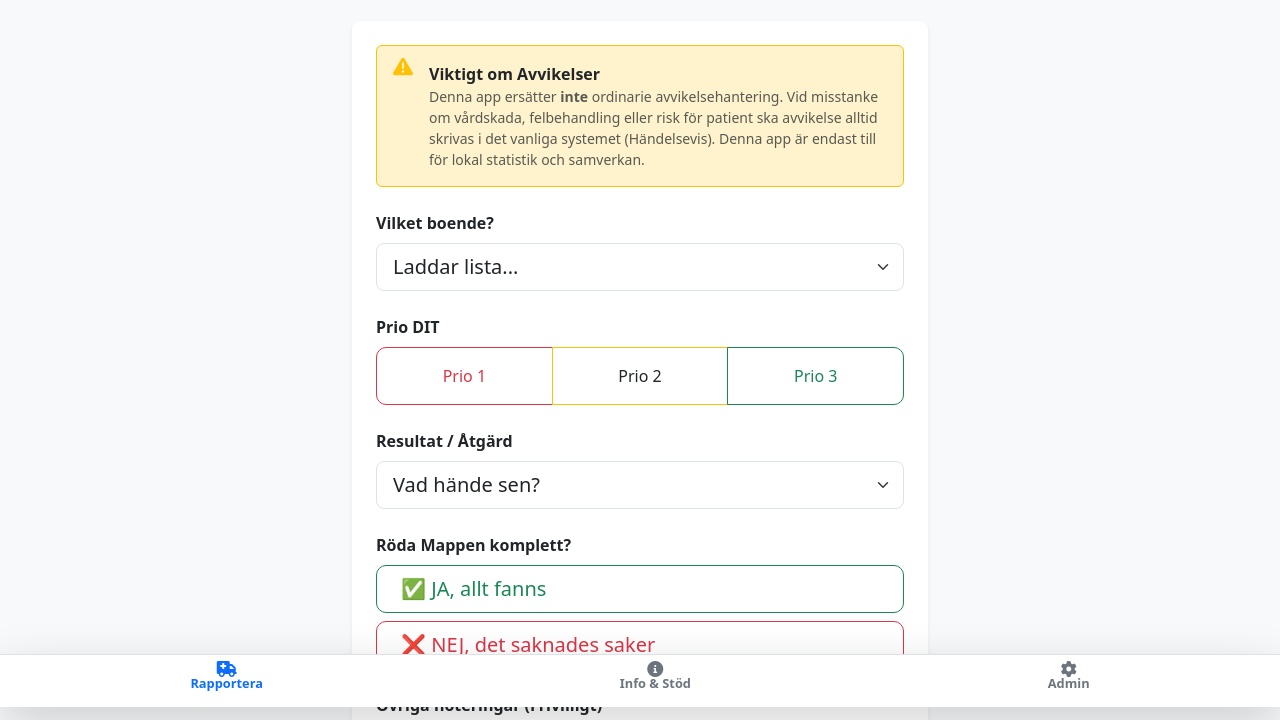
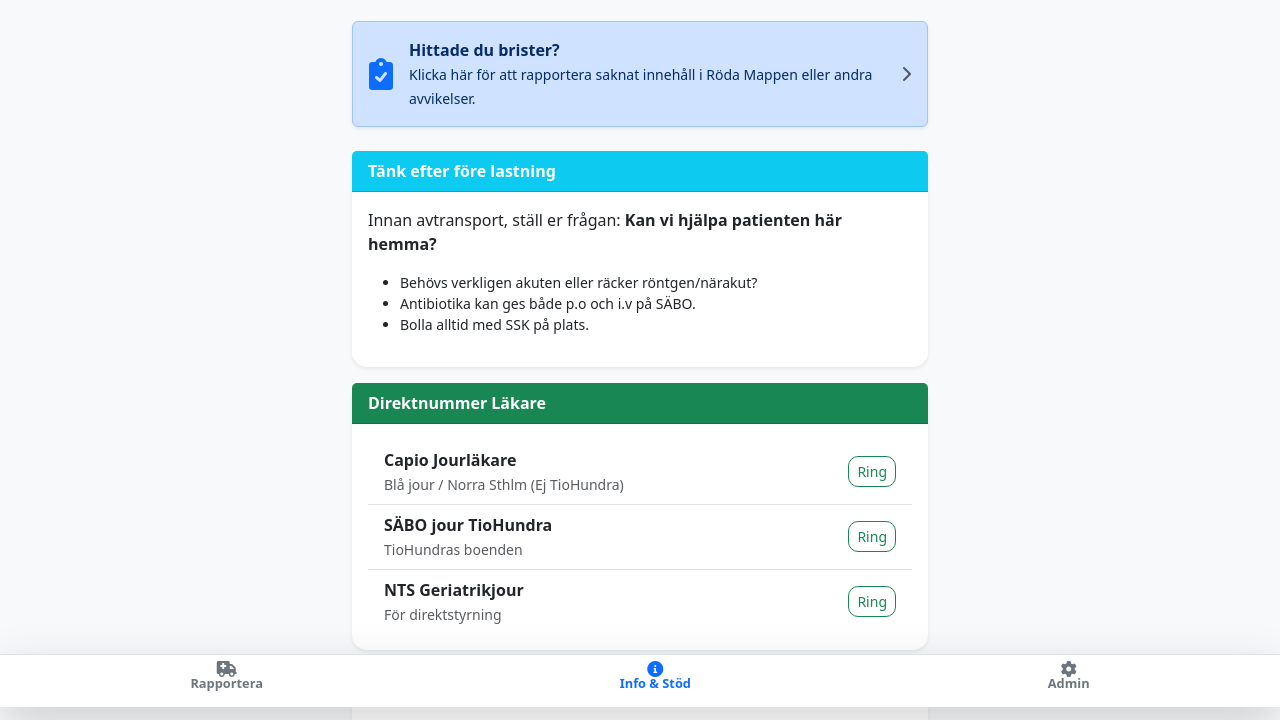
Before and after one commit to Barrelito/sabo-kollen, a plain HTML site: page index.html in a window 1280 px wide. Shown: the part 93-813 px from the top of the page. Drawn offline with nearby package versions, Linux system fonts and the light colour scheme; no server answers.

Commit message:
Refactor navigation and update content structure

```diff
--- a/index.html
+++ b/index.html
@@ -10,12 +10,12 @@
 </head>
 <body class="bg-light">
 
-    <nav class="navbar fixed-bottom navbar-light bg-white border-top shadow-lg">
+<nav class="navbar fixed-bottom navbar-light bg-white border-top shadow-lg">
         <div class="container-fluid justify-content-around">
-            <button class="btn nav-btn active" onclick="showTab('rapportTab')">
+            <button class="btn nav-btn" onclick="showTab('rapportTab')">
                 <i class="fas fa-ambulance fa-lg d-block mb-1"></i> Rapportera
             </button>
-            <button class="btn nav-btn" onclick="showTab('infoTab')">
+            <button class="btn nav-btn active" onclick="showTab('infoTab')">
                 <i class="fas fa-info-circle fa-lg d-block mb-1"></i> Info & Stöd
             </button>
             <button class="btn nav-btn" onclick="showTab('adminTab')">
@@ -26,7 +26,7 @@
 
     <div class="container py-4 mb-5" style="max-width: 600px;">
 
-        <div id="rapportTab" class="tab-content">
+        <div id="rapportTab" class="tab-content d-none">
             <div class="text-center mb-4">
                 <h1 class="h3 fw-bold text-primary">🚑 SÄBO-kollen</h1>
                 <p class="text-muted">Ny rapport</p>
@@ -34,19 +34,20 @@
 
             <div class="card shadow-sm border-0 rounded-3">
                 <div class="card-body p-4">
+
                     <div class="alert alert-warning border-warning d-flex align-items-start mb-4">
                         <i class="fas fa-exclamation-triangle text-warning me-3 mt-1 fa-lg"></i>
                         <div>
                             <strong class="d-block text-dark">Viktigt om Avvikelser</strong>
                             <p class="small mb-0 text-muted">
                                 Denna app ersätter <strong>inte</strong> ordinarie avvikelsehantering.
-                                Vid misstanke om vårdskada, felbehandling eller risk för patient ska avvikelse alltid skrivas i det vanliga systemet (Händelsevis).
+                                Vid misstanke om vårdskada, felbehandling eller risk för patient ska avvikelse alltid skrivas i det vanliga systemet (Synergi etc).
                                 Denna app är endast till för lokal statistik och samverkan.
                             </p>
                         </div>
                     </div>
+
                     <form id="reportForm">
-
                         <div class="mb-4">
                             <label class="form-label fw-bold">Vilket boende?</label>
                             <select class="form-select form-select-lg" id="boende" required>
@@ -104,10 +105,19 @@
             </div>
         </div>
 
-        <div id="infoTab" class="tab-content d-none">
+        <div id="infoTab" class="tab-content">
             <div class="text-center mb-4">
                 <h2 class="h3 fw-bold text-info">ℹ️ Vård på plats</h2>
                 <p class="text-muted">Riktlinjer & Kontakt</p>
+            </div>
+
+            <div class="alert alert-primary shadow-sm d-flex align-items-center mb-4" role="alert" onclick="showTab('rapportTab')" style="cursor:pointer;">
+                <i class="fas fa-clipboard-check fa-2x me-3 text-primary"></i>
+                <div>
+                    <strong class="d-block">Hittade du brister?</strong>
+                    <span class="small">Klicka här för att rapportera saknat innehåll i Röda Mappen eller andra avvikelser.</span>
+                </div>
+                <i class="fas fa-chevron-right ms-auto text-muted"></i>
             </div>
 
             <div class="card shadow-sm border-0 mb-3">
@@ -205,7 +215,6 @@
                     </div>
                 </div>
 
-
                 <div class="card mb-3">
                     <div class="card-header fw-bold">Hantera Boenden</div>
                     <div class="card-body">
@@ -223,6 +232,13 @@
         </div>
 
     </div>
+
+
+
+
+
+
+
     <script src="https://cdn.jsdelivr.net/npm/@supabase/supabase-js@2"></script>
     <script src="script.js"></script>
 </body>
```
